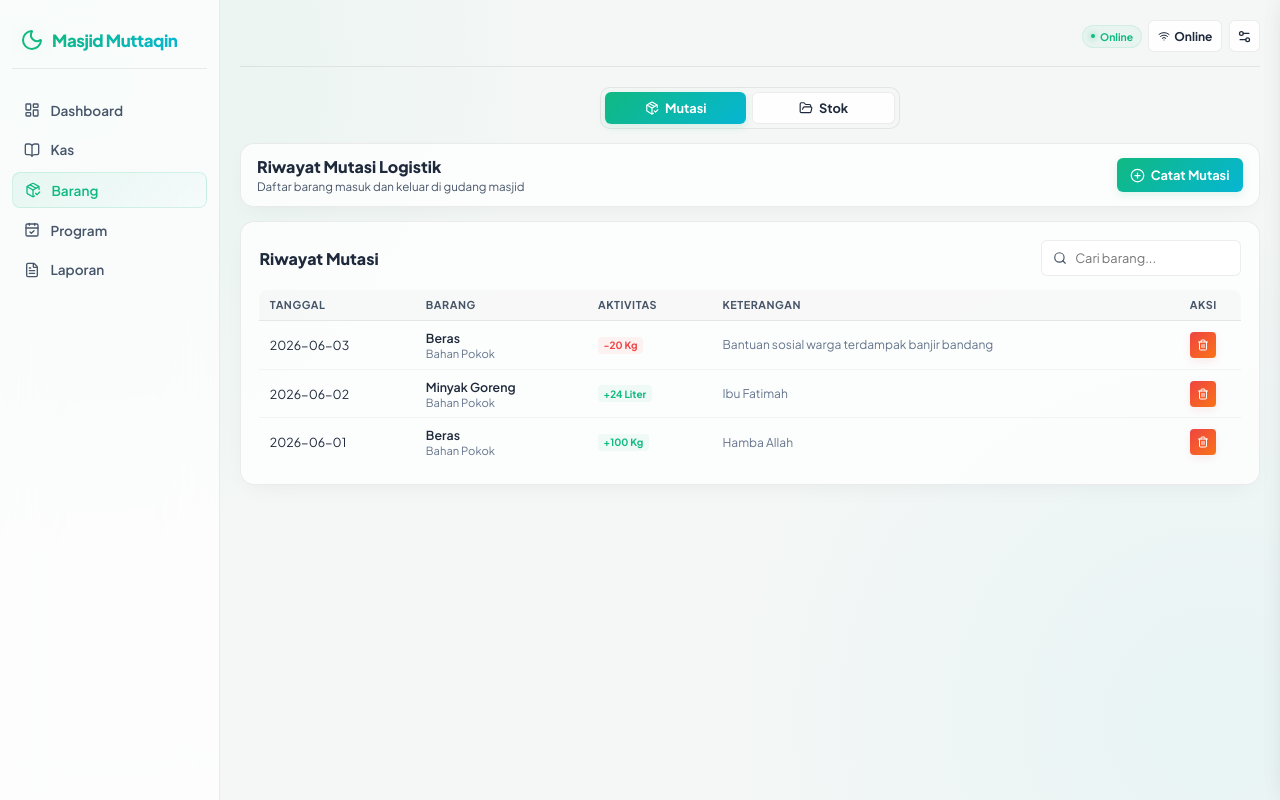
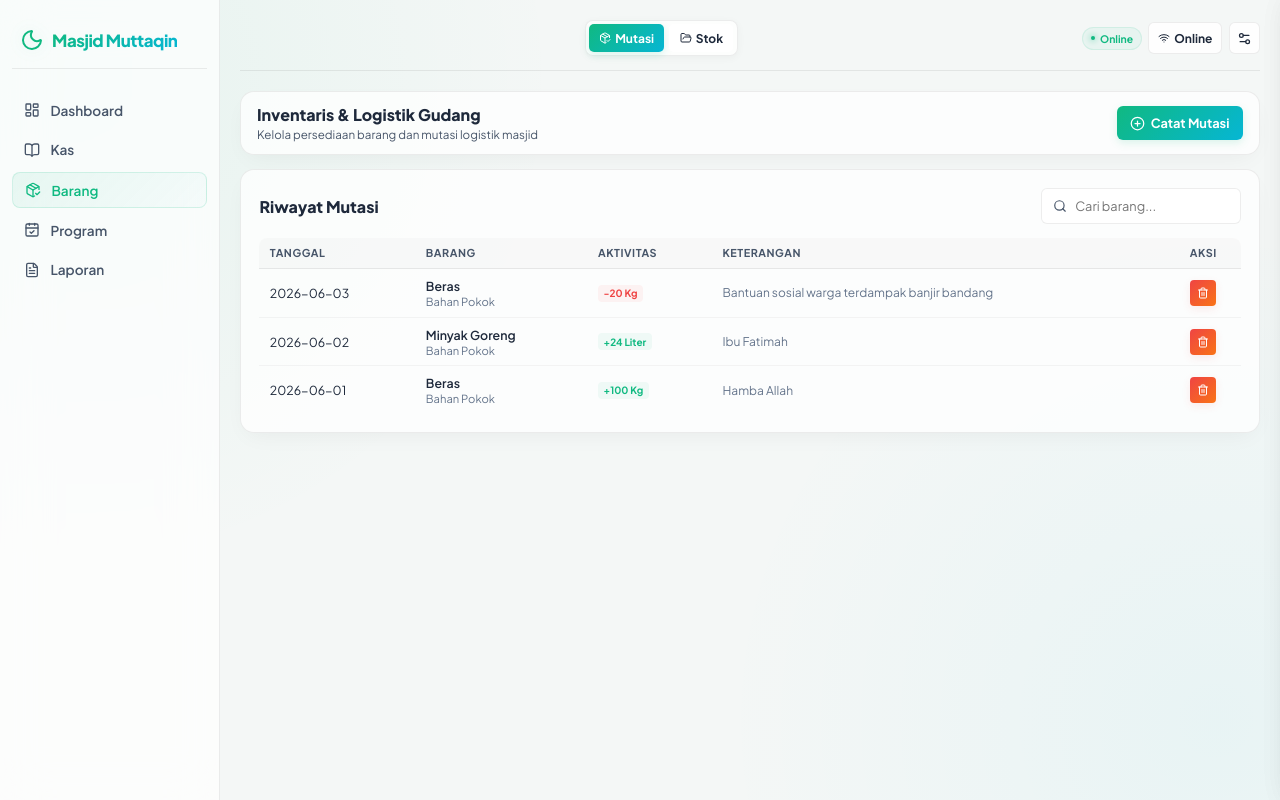
Before and after one commit to rasyiqi-code/Mesjid-Digital, a React (Vite) app: page / in a window 1280 px wide. Both pictures are taken after a click on the button "Barang". Built offline with nearby package versions, Linux system fonts and the light colour scheme.

Commit message:
UI: Pindahkan switcher sub-tab Barang (Mutasi/Stok) ke posisi tengah header utama Navbar

```diff
--- a/src/App.tsx
+++ b/src/App.tsx
@@ -36,7 +36,6 @@ import {
   LayoutDashboard,
   PlusCircle,
   FileText,
-  FolderOpen,
   Info,
   CheckCircle2,
   AlertCircle,
@@ -390,6 +389,9 @@ function App() {
           onManualSync={triggerSync}
           onOpenSettings={() => setActiveTab('pengaturan')}
           mosqueName={settings.mosqueName}
+          activeTab={activeTab}
+          barangSubTab={barangSubTab}
+          setBarangSubTab={setBarangSubTab}
         />
 
         <main style={{ minHeight: '60vh' }} className="animate-in-fade">
@@ -441,35 +443,19 @@ function App() {
 
           {activeTab === 'catat_barang' && (
             <div style={{ display: 'flex', flexDirection: 'column', gap: '0.85rem' }}>
-              {/* Sub-tab: Mutasi vs Stok */}
-              <div style={{ display: 'flex', gap: '0.35rem', background: 'rgba(255,255,255,0.02)', padding: '0.25rem', borderRadius: '10px', maxWidth: '300px', margin: '0 auto', width: '100%', border: '1px solid var(--border-subtle)' }}>
-                <button
-                  onClick={() => setBarangSubTab('catat')}
-                  className={`btn ${barangSubTab === 'catat' ? 'btn-primary' : 'btn-secondary'}`}
-                  style={{ flex: 1, padding: '0.45rem', fontSize: '0.8rem', borderRadius: '6px', minHeight: '32px' }}
-                >
-                  <PackageCheck size={14} /> Mutasi
-                </button>
-                <button
-                  onClick={() => setBarangSubTab('stok')}
-                  className={`btn ${barangSubTab === 'stok' ? 'btn-primary' : 'btn-secondary'}`}
-                  style={{ flex: 1, padding: '0.45rem', fontSize: '0.8rem', borderRadius: '6px', minHeight: '32px' }}
-                >
-                  <FolderOpen size={14} /> Stok
-                </button>
+              {/* Header Halaman Barang & Pilihan Sub-Tab */}
+              <div className="glass-card flex-mobile-col" style={{ padding: '0.75rem 1rem', justifyContent: 'space-between', alignItems: 'center' }}>
+                <div style={{ display: 'flex', flexWrap: 'wrap', justifyContent: 'space-between', alignItems: 'center', width: '100%', gap: '0.85rem' }}>
+                  <div>
+                    <h3 style={{ fontSize: '1rem', fontWeight: 800 }}>Inventaris & Logistik Gudang</h3>
+                    <p style={{ fontSize: '0.725rem', color: 'var(--text-secondary)', marginTop: '0.15rem' }}>
+                      Kelola persediaan barang dan mutasi logistik masjid
+                    </p>
                   </div>
 
-              {/* Sub-tab Mutasi: Riwayat mutasi barang saja */}
+                  <div style={{ display: 'flex', alignItems: 'center', gap: '0.65rem' }}>
+                    {/* Tombol Catat Mutasi (Hanya muncul jika sub-tab Mutasi aktif) */}
                     {barangSubTab === 'catat' && (
-                <div style={{ display: 'flex', flexDirection: 'column', gap: '0.85rem' }}>
-                  {/* Header Riwayat Mutasi & Tombol Aksi */}
-                  <div className="glass-card flex-mobile-col" style={{ padding: '0.75rem 1rem' }}>
-                    <div>
-                      <h3 style={{ fontSize: '1rem', fontWeight: 800 }}>Riwayat Mutasi Logistik</h3>
-                      <p style={{ fontSize: '0.725rem', color: 'var(--text-secondary)', marginTop: '0.15rem' }}>
-                        Daftar barang masuk dan keluar di gudang masjid
-                      </p>
-                    </div>
                       <button
                         onClick={() => setIsInventoryDrawerOpen(true)}
                         className="btn btn-primary"
@@ -478,14 +464,18 @@ function App() {
                         <PlusCircle size={15} />
                         Catat Mutasi
                       </button>
+                    )}
+                  </div>
+                </div>
               </div>
 
+              {/* Sub-tab Mutasi: Riwayat mutasi barang saja */}
+              {barangSubTab === 'catat' && (
                 <div className="glass-card">
                   <InventoryHistory
                     transactions={invHistory}
                     onDelete={handleDeleteInventory}
                   />
-                  </div>
                 </div>
               )}
 
--- a/src/components/Navbar.tsx
+++ b/src/components/Navbar.tsx
@@ -1,5 +1,5 @@
 import React from 'react';
-import { Moon, Wifi, WifiOff, RefreshCw, Settings2 } from 'lucide-react';
+import { Moon, Wifi, WifiOff, RefreshCw, Settings2, PackageCheck, FolderOpen } from 'lucide-react';
 
 interface NavbarProps {
   isOnline: boolean;
@@ -11,6 +11,9 @@ interface NavbarProps {
   onManualSync: () => void;
   onOpenSettings: () => void; // Buka tab Pengaturan dari tombol gear di navbar
   mosqueName?: string; // Nama masjid dari pengaturan, fallback ke default
+  activeTab?: string;
+  barangSubTab?: 'catat' | 'stok';
+  setBarangSubTab?: (tab: 'catat' | 'stok') => void;
 }
 
 export const Navbar: React.FC<NavbarProps> = ({
@@ -23,18 +26,76 @@ export const Navbar: React.FC<NavbarProps> = ({
   onManualSync,
   onOpenSettings,
   mosqueName = 'Masjid Digital',
+  activeTab,
+  barangSubTab,
+  setBarangSubTab,
 }) => {
   return (
     <header className="nav-header" style={{ alignItems: 'center' }}>
       <div className="logo-section">
         {/* Tampilan logo hanya muncul di perangkat mobile (di desktop diwakili oleh sidebar) */}
-        <div style={{ display: 'flex', alignItems: 'center', gap: '0.4rem' }} className="mobile-logo-wrapper">
+        <div
+          style={{
+            display: 'flex',
+            alignItems: 'center',
+            gap: '0.4rem'
+          }}
+          className="mobile-logo-wrapper"
+        >
           <Moon className="logo-icon" size={20} />
           <div>
             <h1 className="logo-title" style={{ fontSize: '0.95rem', fontWeight: 800 }}>{mosqueName}</h1>
           </div>
         </div>
       </div>
+
+      {/* Tab switcher Barang di bagian tengah header utama ketika tab Barang aktif */}
+      {activeTab === 'catat_barang' && setBarangSubTab && barangSubTab && (
+        <div
+          className="header-tab-switcher"
+          style={{
+            display: 'flex',
+            gap: '0.3rem',
+            background: 'rgba(255,255,255,0.8)',
+            padding: '0.2rem',
+            borderRadius: '8px',
+            border: '1px solid var(--border-subtle)',
+            alignItems: 'center',
+            boxShadow: '0 2px 8px rgba(0,0,0,0.04)'
+          }}
+        >
+          <button
+            onClick={() => setBarangSubTab('catat')}
+            className={`btn ${barangSubTab === 'catat' ? 'btn-primary' : 'btn-secondary'}`}
+            style={{
+              padding: '0.35rem 0.65rem',
+              fontSize: '0.75rem',
+              borderRadius: '5px',
+              minHeight: '28px',
+              gap: '0.25rem',
+              border: 'none'
+            }}
+          >
+            <PackageCheck size={12} />
+            <span>Mutasi</span>
+          </button>
+          <button
+            onClick={() => setBarangSubTab('stok')}
+            className={`btn ${barangSubTab === 'stok' ? 'btn-primary' : 'btn-secondary'}`}
+            style={{
+              padding: '0.35rem 0.65rem',
+              fontSize: '0.75rem',
+              borderRadius: '5px',
+              minHeight: '28px',
+              gap: '0.25rem',
+              border: 'none'
+            }}
+          >
+            <FolderOpen size={12} />
+            <span>Stok</span>
+          </button>
+        </div>
+      )}
 
       <div className="conn-panel" style={{ gap: '0.4rem' }}>
         {/* Status Koneksi */}
@@ -50,7 +111,7 @@ export const Navbar: React.FC<NavbarProps> = ({
               fontWeight: 700,
               display: 'inline-flex',
               alignItems: 'center',
-              gap: '0.2rem',
+              gap: '0.25rem',
               textShadow: '0 0 8px rgba(16, 185, 129, 0.2)'
             }}>
               <RefreshCw size={8} style={{ animation: 'spin 1.5s linear infinite' }} />
```
Lines whose indentation alone changed are shown as unchanged.
